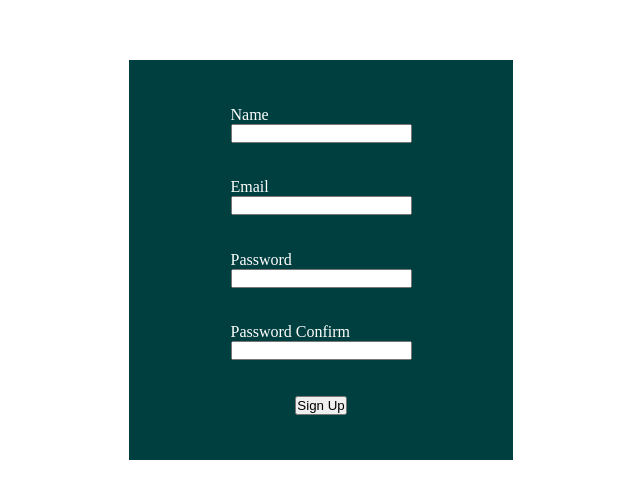
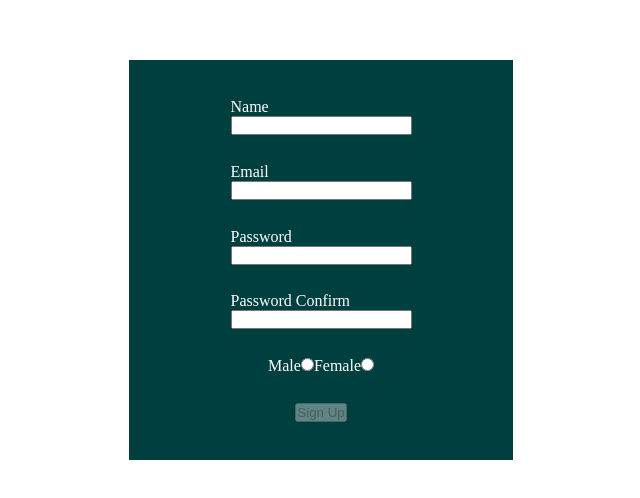
Before and after one commit to HanzaleLatifi/Formik, a React (Create React App) app: page / in a window 1280 px wide. Shown: the part 140-638 px from the top of the page, without its empty margins (319-959 px from the left). Built offline with nearby package versions, Linux system fonts and the light colour scheme.

Commit message:
add Radio & validOnMounte for isValid

```diff
--- a/src/SignUpForm/SignUpForm.js
+++ b/src/SignUpForm/SignUpForm.js
@@ -1,10 +1,11 @@
 import {useFormik} from 'formik'
 import * as Yup from 'yup';
+import { string } from 'yup/lib/locale';
 
 
 //1 .
 const initialValues={
-    name:"" , email:"" , password:"" , passwordConfirm:""
+    name:"" , email:"" , password:"" , passwordConfirm:"" , gender:""
 
 }
 //2.
@@ -16,8 +17,8 @@ const validationSchema=Yup.object({
     name:Yup.string().required('Name is Required') ,
     email:Yup.string().required('Email is required').email('email is invalid') ,
     password:Yup.string().required('password is Required') ,
-    passwordConfirm:Yup.string().required("password Confirm is required").oneOf([Yup.ref('password'), null], 'Passwords must match')
-
+    passwordConfirm:Yup.string().required("password Confirm is required").oneOf([Yup.ref('password'), null], 'Passwords must match') ,
+    gender:Yup.string().required("gender Confirm is required")
 });
 
 function SignUpForm() {
@@ -26,9 +27,9 @@ function SignUpForm() {
        initialValues,
        onSubmit ,
        validationSchema,
+       validateOnMount:true
 
    })
-   console.log(formik.touched)
 
     return (
         <>
@@ -54,7 +55,15 @@ function SignUpForm() {
                     <input type="text"  name="passwordConfirm" {...formik.getFieldProps("passwordConfirm")} ></input>
                     {formik.errors.passwordConfirm && formik.touched.passwordConfirm && <div className="error">{formik.errors.passwordConfirm}</div>}
                 </div>
-                <button type="submit">Sign Up</button>
+                <div>
+                    <label htmlFor="1" >Male</label>
+                    <input type="radio" onChange={formik.handleChange} value="1" name="gender" id="1" checked={formik.values.gender==="1"} />
+                    <label htmlFor="0" >Female</label>
+                    <input type="radio" onChange={formik.handleChange} value="0" name="gender" id="0" checked={formik.values.gender==="0"} />
+                    {formik.errors.gender && formik.touched.gender && <div className="error">{formik.errors.gender}</div>}
+
+                </div>
+                <button type="submit" disabled={!formik.isValid}>Sign Up</button>
             </form>
 
         </>
```
